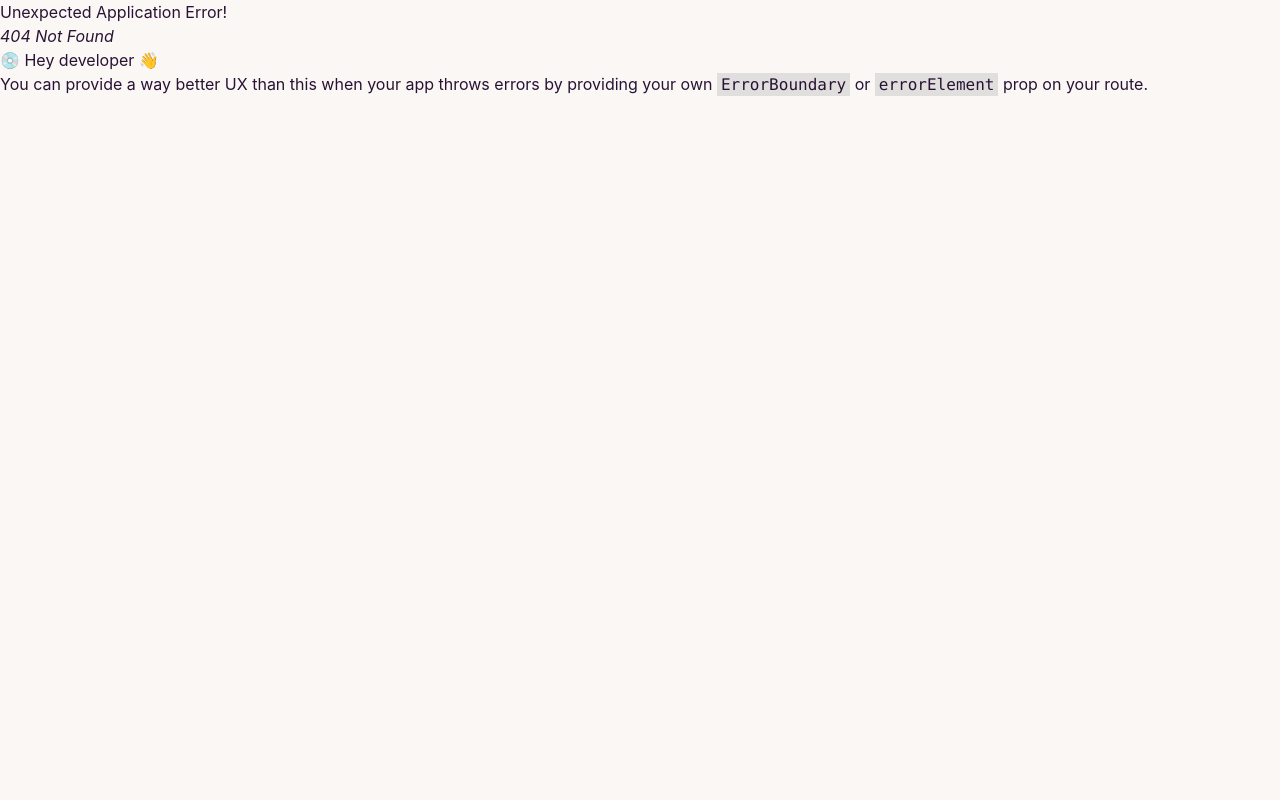
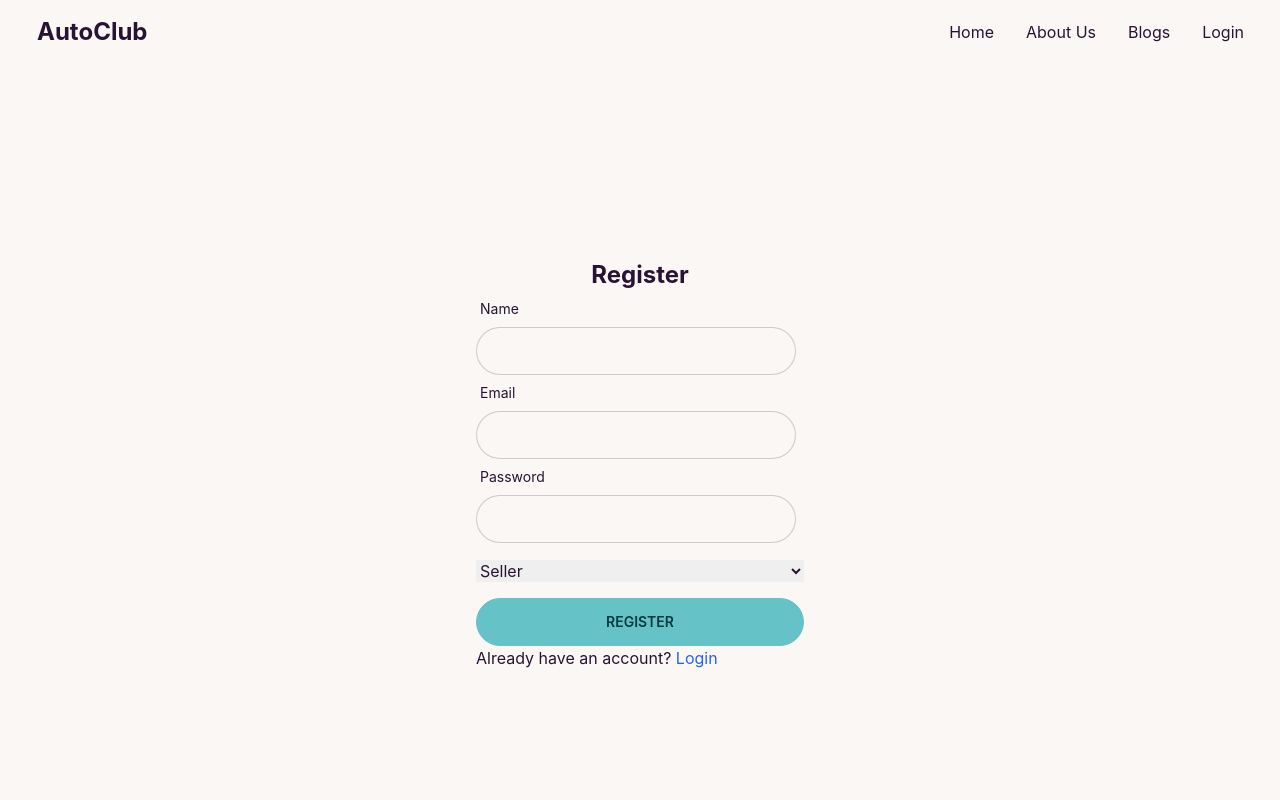
Before and after one commit to syedfarhanreza/auto-club-client, a React (Create React App) app: page /register in a window 1280 px wide. Before the commit this address had no page. Shown: the top 800 px of the page. Built offline with nearby package versions, Linux system fonts and the light colour scheme.

Commit message:
register page added

```diff
--- a/src/Pages/Login/Login.js
+++ b/src/Pages/Login/Login.js
@@ -1,8 +1,9 @@
+import React from 'react';
 import { useForm } from 'react-hook-form';
 import { Link } from 'react-router-dom';
 
 const Login = () => {
-    const { register, handleSubmit } = useForm()
+    const { register,formState: {errors}, handleSubmit } = useForm()
 
     const handleLogin = data => {
         console.log(data);
@@ -11,20 +12,31 @@ const Login = () => {
     return (
         <div className='h-[800px]  flex justify-center items-center'>
             <div className='w-96 p-7'>
-            <h2 className='text-xl'>Login</h2>
+            <h2 className='text-2xl text-center font-bold'>Login</h2>
             <form onSubmit={handleSubmit(handleLogin)}>
                 <div className="form-control w-full max-w-xs">
                     <label className="label"><span className="label-text">Email</span></label>
-                    <input type="text" {...register("email")}  className="input input-bordered w-full max-w-xs" required />
+                    <input type="text"
+                        {...register("email", {
+                            required: "Email Address is required"
+                        })}
+                         className="input input-bordered w-full max-w-xs" />
+                          {errors.email && <p className='text-red-600'>{errors.email?.message}</p>}
                 </div>
                 <div className="form-control w-full max-w-xs mb-4">
                     <label className="label"><span className="label-text">Password</span></label>
-                    <input type="password" {...register("password")}  className="input input-bordered w-full max-w-xs" required />
+                    <input type="password"
+                    {...register("password", {
+                        required: "Password is required",
+                        minLength: {value: 6, message: 'Password must be 6 characters or longer'}
+                        })}
+                         className="input input-bordered w-full max-w-xs" />
+                        {errors.password && <p className='text-red-600'>{errors.password?.message}</p>}
                 </div>
                 <input className='btn btn-primary w-full' value="login" type="submit" />
             </form>
             <p>Don't have an account? <Link className='text-blue-600' to="/register">Create new account</Link></p>
-            <div className='divider'>---------Or Login With---------</div>
+            <div className='divider'>Or Login With</div>
             <button className='btn bg-green-600 w-full text-white'>CONTINUE WITH GOOGLE</button>
             </div>
         </div>
--- a/src/Pages/Register/Register.js
+++ b/src/Pages/Register/Register.js
@@ -1,24 +1,53 @@
 import React from 'react';
+import { useForm } from 'react-hook-form';
+import { Link } from 'react-router-dom';
 
 const Register = () => {
+    const { register, formState: { errors }, handleSubmit } = useForm()
+
+    const handleRegister = data => {
+        console.log(data);
+    }
     return (
         <div className='h-[800px]  flex justify-center items-center'>
             <div className='w-96 p-7'>
-            <h2 className='text-xl'>Login</h2>
-            <form onSubmit={handleSubmit(handlRegister)}>
+                <h2 className='text-2xl text-center font-bold'>Register</h2>
+                <form onSubmit={handleSubmit(handleRegister)}>
+                    <div className="form-control w-full max-w-xs">
+                        <label className="label"><span className="label-text">Name</span></label>
+                        <input type="text"
+                            {...register("name", {
+                                required: "Name is required"
+                            })}
+                            className="input input-bordered w-full max-w-xs" />
+                        {errors.name && <p className='text-red-600'>{errors.name?.message}</p>}
+                    </div>
                     <div className="form-control w-full max-w-xs">
                         <label className="label"><span className="label-text">Email</span></label>
-                    <input type="text" {...register("email")}  className="input input-bordered w-full max-w-xs" required />
+                        <input type="email"
+                            {...register("email", {
+                                required: "Email Address is required"
+                            })}
+                            className="input input-bordered w-full max-w-xs" />
+                        {errors.email && <p className='text-red-600'>{errors.email?.message}</p>}
                     </div>
                     <div className="form-control w-full max-w-xs mb-4">
                         <label className="label"><span className="label-text">Password</span></label>
-                    <input type="password" {...register("password")}  className="input input-bordered w-full max-w-xs" required />
+                        <input type="password"
+                            {...register("password", {
+                                required: "Password is required",
+                                minLength: { value: 6, message: 'Password must be 6 characters or longer' }
+                            })}
+                            className="input input-bordered w-full max-w-xs" />
+                        {errors.password && <p className='text-red-600'>{errors.password?.message}</p>}
                     </div>
-                <input className='btn btn-primary w-full' value="login" type="submit" />
+                    <select className='w-full mb-4' {...register("category", { required: true })}>
+                        <option value="">Seller</option>
+                        <option value="A">Buyer</option>
+                    </select>
+                    <input className='btn btn-primary w-full' value="Register" type="submit" />
                 </form>
-            <p>Don't have an account? <Link className='text-blue-600' to="/register">Create new account</Link></p>
-            <div className='divider'>---------Or Login With---------</div>
-            <button className='btn bg-green-600 w-full text-white'>CONTINUE WITH GOOGLE</button>
+                <p>Already have an account? <Link className='text-blue-600' to="/login">Login</Link></p>
             </div>
         </div>
     );
--- a/src/Routes/Routes/Routes.js
+++ b/src/Routes/Routes/Routes.js
@@ -2,6 +2,7 @@ import { createBrowserRouter } from "react-router-dom";
 import Main from "../../Layout/Main";
 import Home from "../../Pages/Home/Home/Home";
 import Login from "../../Pages/Login/Login";
+import Register from "../../Pages/Register/Register";
 
 const router = createBrowserRouter([
     {
@@ -16,6 +17,10 @@ const router = createBrowserRouter([
                 path: '/login',
                 element: <Login></Login>
             },
+            {
+                path: '/register',
+                element: <Register></Register>
+            },
 
         ]
     }
```
Lines whose indentation alone changed are shown as unchanged.
